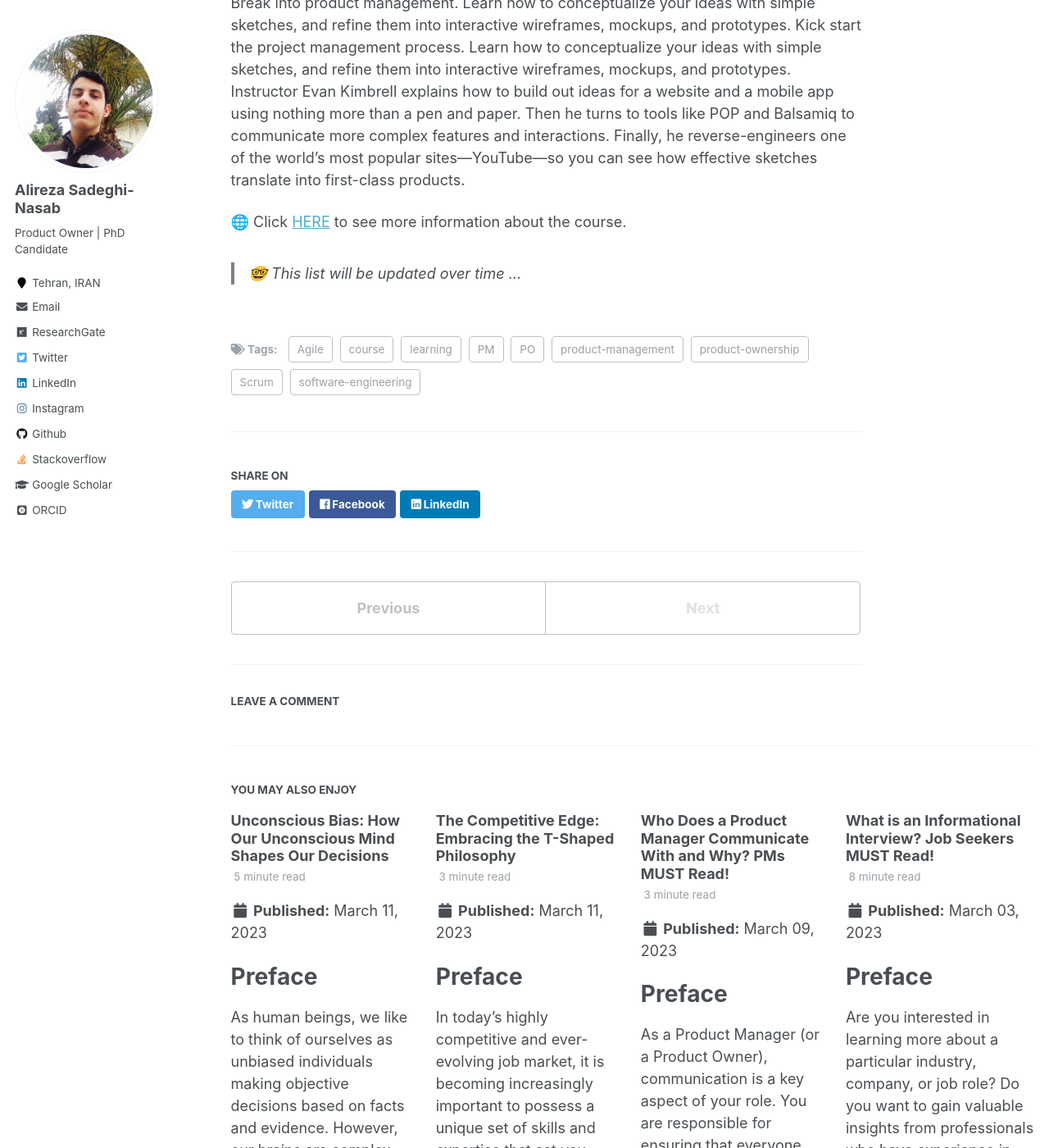
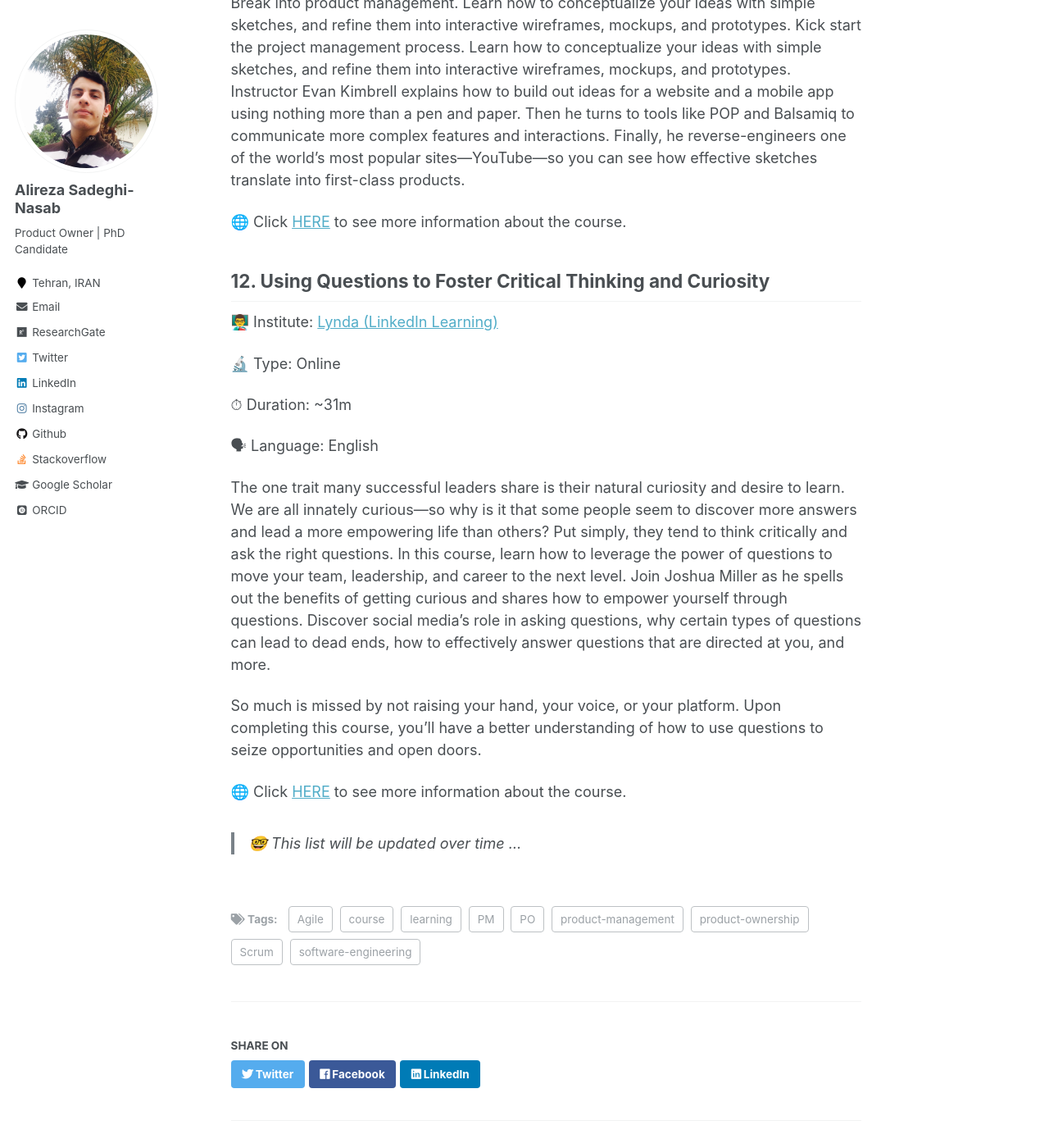
Before and after one commit to AlirezaSN/AlirezaSN.github.io, a Jekyll site: the page built from _posts/2023-03-25-blog-post-14.md, in a window 1280 px wide and 1400 px high, scrolled down 8565 px. Shown: the whole window at 82% size. Built offline with Jekyll 4.4.1, drawn with Linux system fonts in a browser that asks for light colours; some web fonts are replaced; comment, search, counter and statistics services are not loaded; some of the changed text lies outside the part shown.

Commit message:
add a new course

```diff
--- a/_posts/2023-03-25-blog-post-14.md
+++ b/_posts/2023-03-25-blog-post-14.md
@@ -241,5 +241,21 @@ Break into product management. Learn how to conceptualize your ideas with simple
 
 🌐 Click [HERE](https://www.linkedin.com/learning/wireframing-for-product-managers) to see more information about the course.
 
+## 12. Using Questions to Foster Critical Thinking and Curiosity
+
+👨‍🏫 Institute: [Lynda (LinkedIn Learning)](https://www.linkedin.com/learning/)
+
+🔬 Type: Online
+
+⏱ Duration: ~31m
+
+🗣 Language: English
+
+The one trait many successful leaders share is their natural curiosity and desire to learn. We are all innately curious—so why is it that some people seem to discover more answers and lead a more empowering life than others? Put simply, they tend to think critically and ask the right questions. In this course, learn how to leverage the power of questions to move your team, leadership, and career to the next level. Join Joshua Miller as he spells out the benefits of getting curious and shares how to empower yourself through questions. Discover social media's role in asking questions, why certain types of questions can lead to dead ends, how to effectively answer questions that are directed at you, and more.
+
+So much is missed by not raising your hand, your voice, or your platform. Upon completing this course, you'll have a better understanding of how to use questions to seize opportunities and open doors.
+
+🌐 Click [HERE](https://www.linkedin.com/learning/using-questions-to-foster-critical-thinking-and-curiosity) to see more information about the course.
+
 
 > 🤓 This list will be updated over time ...
```
